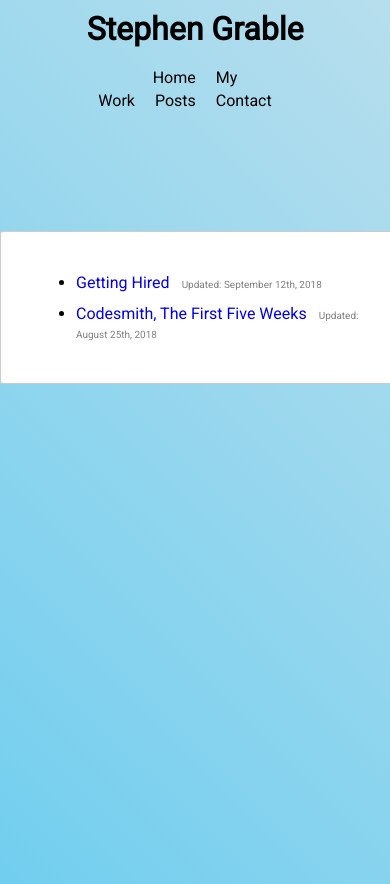
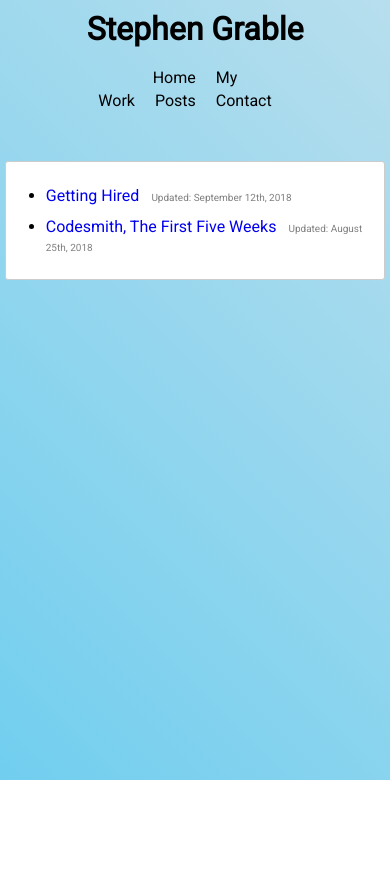
Before and after one commit to StephenGrable1/StephenGrableWebsite, a React (Create React App) app: page /posts in a window 390 px wide. After the commit the page ends 844 px from the top, so only its background shows below. Built offline with nearby package versions, Linux system fonts and the light colour scheme.

Commit message:
tweak styles on post page

```diff
--- a/src/components/Posts/PostFeed/PostFeed.css
+++ b/src/components/Posts/PostFeed/PostFeed.css
@@ -10,7 +10,6 @@
     padding-left:35px;
     border:1px solid #ccc;
     border-radius:3px;
-    overflow: none;
 }
 
 .article-list li {
@@ -22,3 +21,12 @@
     font-size: 10px;
     color:grey;
 }
+
+@media screen and (min-width:20px) and (max-width:600px){
+    .post-feed{
+        margin-top:50px;
+        width:95%;
+        padding:8px;
+    padding-left:0px;
+    }
+}
```
